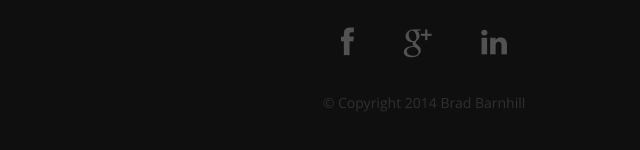
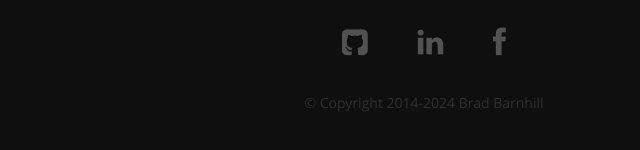
Before and after one commit to barnhill/barnhill.github.io, a plain HTML site: page index.html in a window 1280 px wide. Shown: the part 7333-7483 px from the top of the page, without its empty margins (216-856 px from the left). Drawn offline with nearby package versions, Linux system fonts and the light colour scheme.

Commit message:
remove invalid social links at bottom of page, update copyright

```diff
--- a/index.html
+++ b/index.html
@@ -59,7 +59,7 @@
             <h3>I'm a Austin Texas based <span>Android/.NET developer</span> that is results-driven, goal oriented, and client centered.  I have closed and open source <a class="smoothscroll" href="#portfolio">projects</a> encompassing automotive, health, and barcodes.  Lets scroll to learn more <a class="smoothscroll" href="#about">about me</a>.</h3>
             <hr />
             <ul class="social">
-				<li><a href="https://www.github.com/barnhill"><i class="fa fa-github-square"></i></a></li>
+			   <li><a href="https://www.github.com/barnhill"><i class="fa fa-github-square"></i></a></li>
                <li><a href="https://www.linkedin.com/in/brad-barnhill-msn-rn-b092775/"><i class="fa fa-linkedin"></i></a></li>
                <li><a href="https://www.facebook.com/bradfordbarnhill"><i class="fa fa-facebook"></i></a></li>
             </ul>
@@ -640,13 +640,13 @@
          <div class="twelve columns">
 
             <ul class="social-links">
+		   <li><a href="https://www.github.com/barnhill"><i class="fa fa-github-square"></i></a></li>
+              <li><a href="https://www.linkedin.com/in/brad-barnhill-msn-rn-b092775/"><i class="fa fa-linkedin"></i></a></li>
               <li><a href="https://www.facebook.com/bradfordbarnhill"><i class="fa fa-facebook"></i></a></li>
-              <li><a href="https://www.google.com/+bradbarnhill"><i class="fa fa-google-plus"></i></a></li>
-              <li><a href="https://www.linkedin.com/in/brad-barnhill-msn-rn-b092775/"><i class="fa fa-linkedin"></i></a></li>
             </ul>
 
             <ul class="copyright">
-               <li>&copy; Copyright 2014 Brad Barnhill</li>
+               <li>&copy; Copyright 2014-2024 Brad Barnhill</li>
             </ul>
 
          </div>
```
